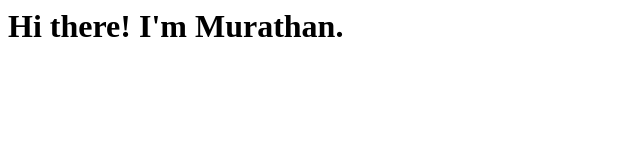
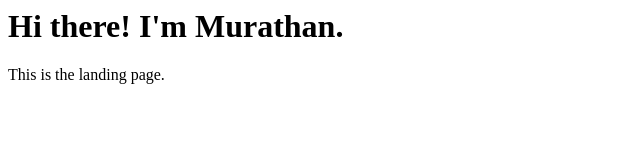
Before and after one commit to merginn/Bootcamp_2025, a plain HTML site: page index.html in a window 1280 px wide. Shown: the whole page, without its empty margins (0-640 px from the left). Drawn offline with Linux system fonts and the light colour scheme.

Commit message:
Add landing page paragraph to index.html

```diff
--- a/index.html
+++ b/index.html
@@ -1 +1,2 @@
 <html><body><h1>Hi there! I'm Murathan.</h1></body></html>
+<p>This is the landing page.</p>
```
